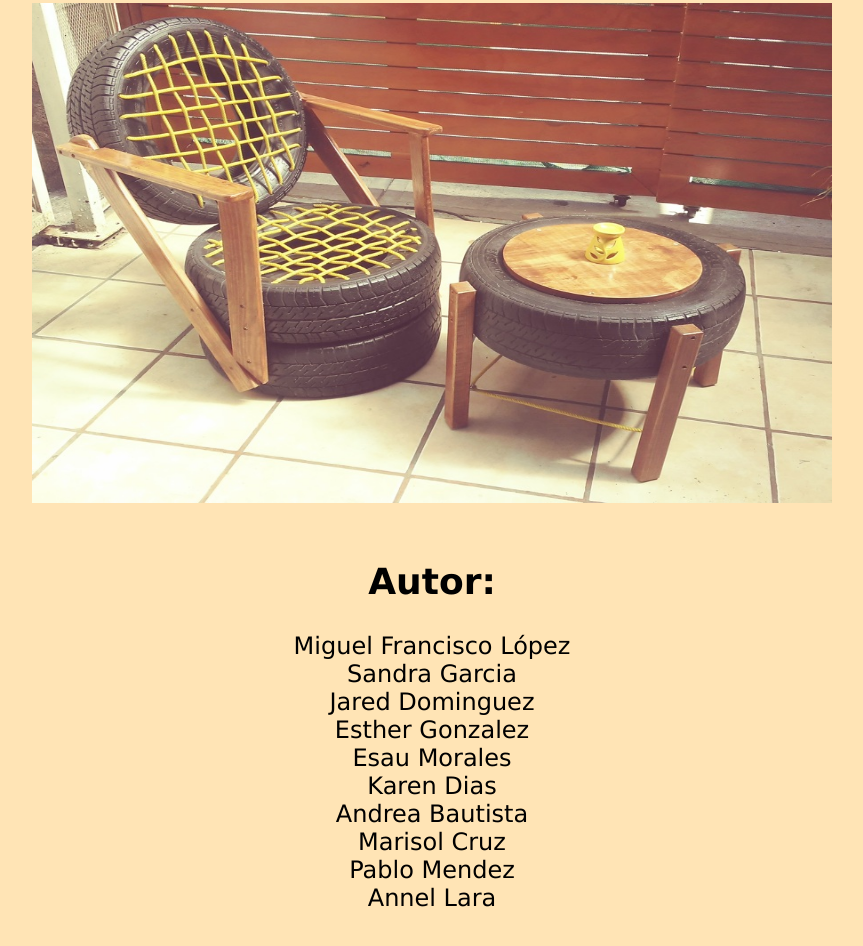
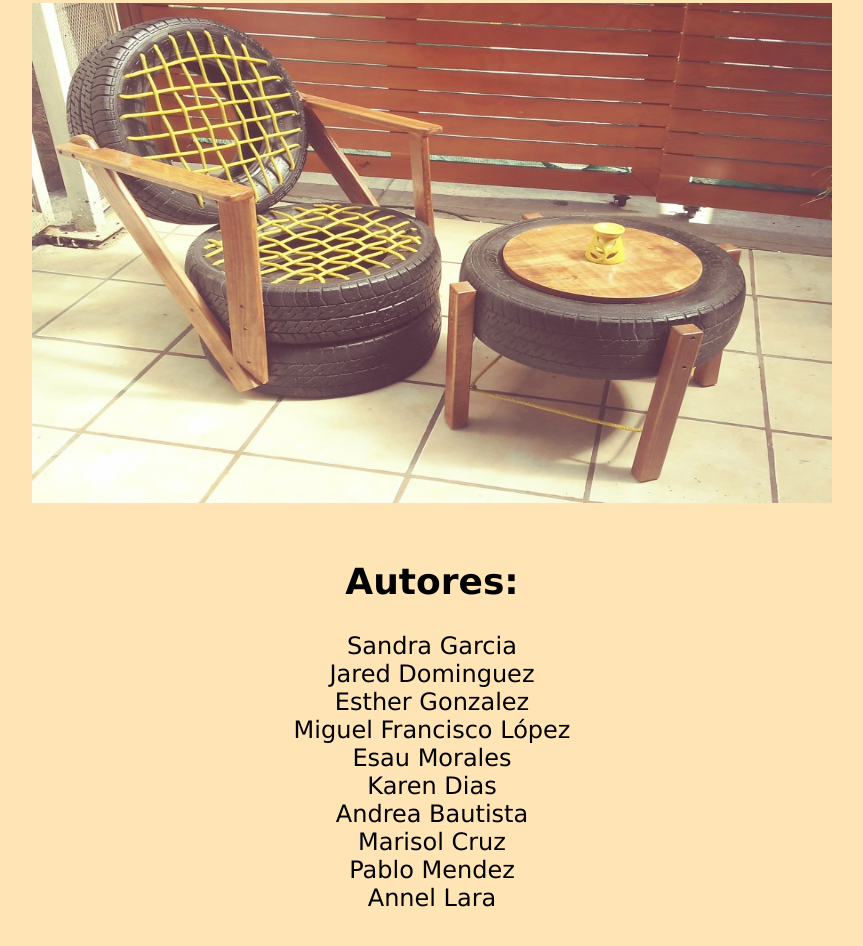
Before and after one commit to miguelf24/PAGINA, a plain HTML site: page index.htm in a window 1280 px wide. Shown: the part 5639-6585 px from the top of the page, without its empty margins (208-1071 px from the left). Drawn offline with Linux system fonts and the light colour scheme.

Commit message:
Error
Autor

```diff
--- a/index.htm
+++ b/index.htm
@@ -201,11 +201,12 @@ vida de la comunidad en Gral. <br></li>
 <br>
 <center>
 <p align="left"><font color="black" face="verdana">
-<h2> Autor:</h2>
-Miguel Francisco López<br>
+<h2> Autores:</h2>
+
 Sandra  Garcia <br>
 Jared Dominguez<br>
 Esther Gonzalez<br>
+Miguel Francisco López<br>
 Esau Morales<br>
 Karen Dias<br>
 Andrea Bautista <br>
```
